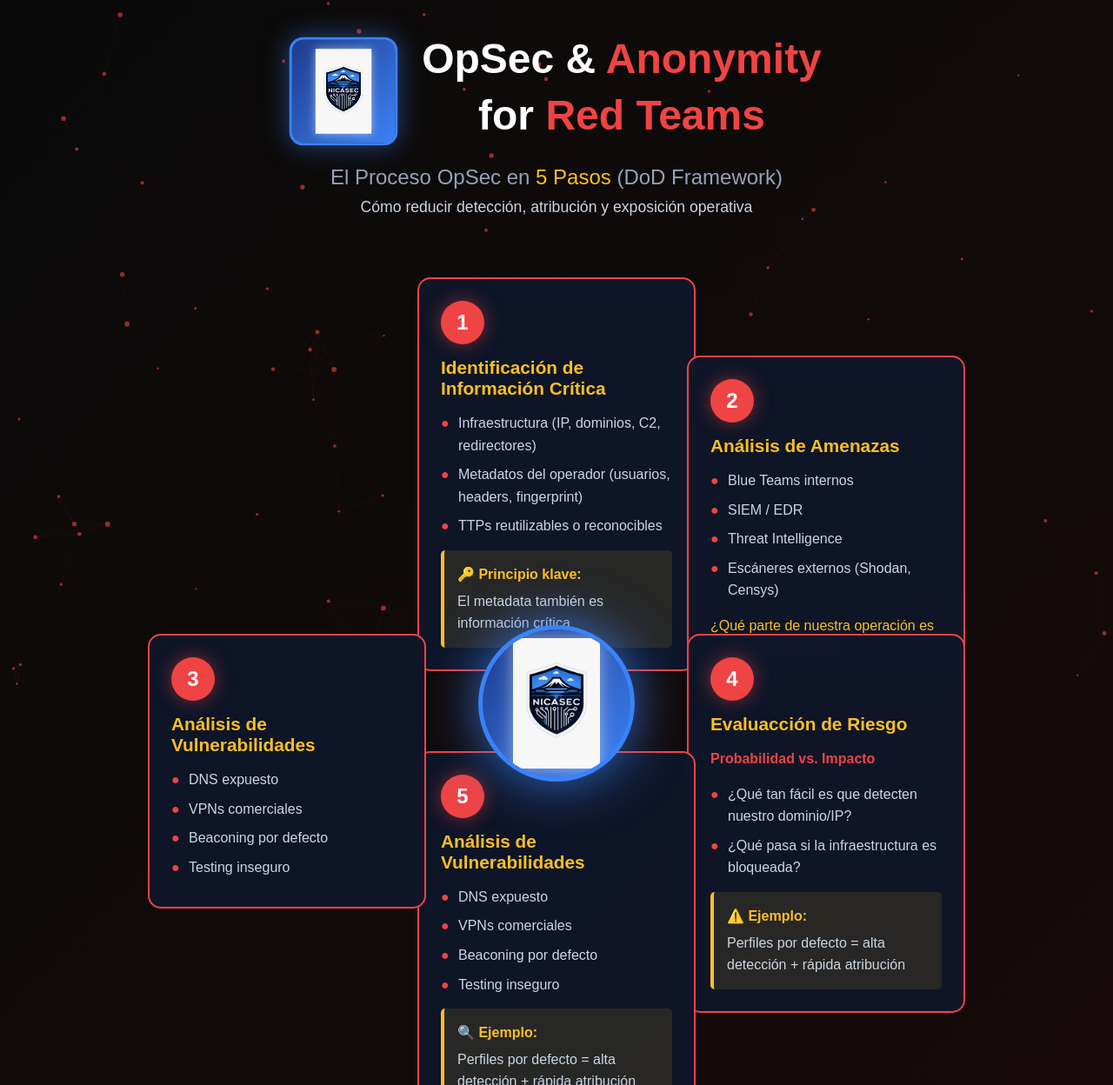
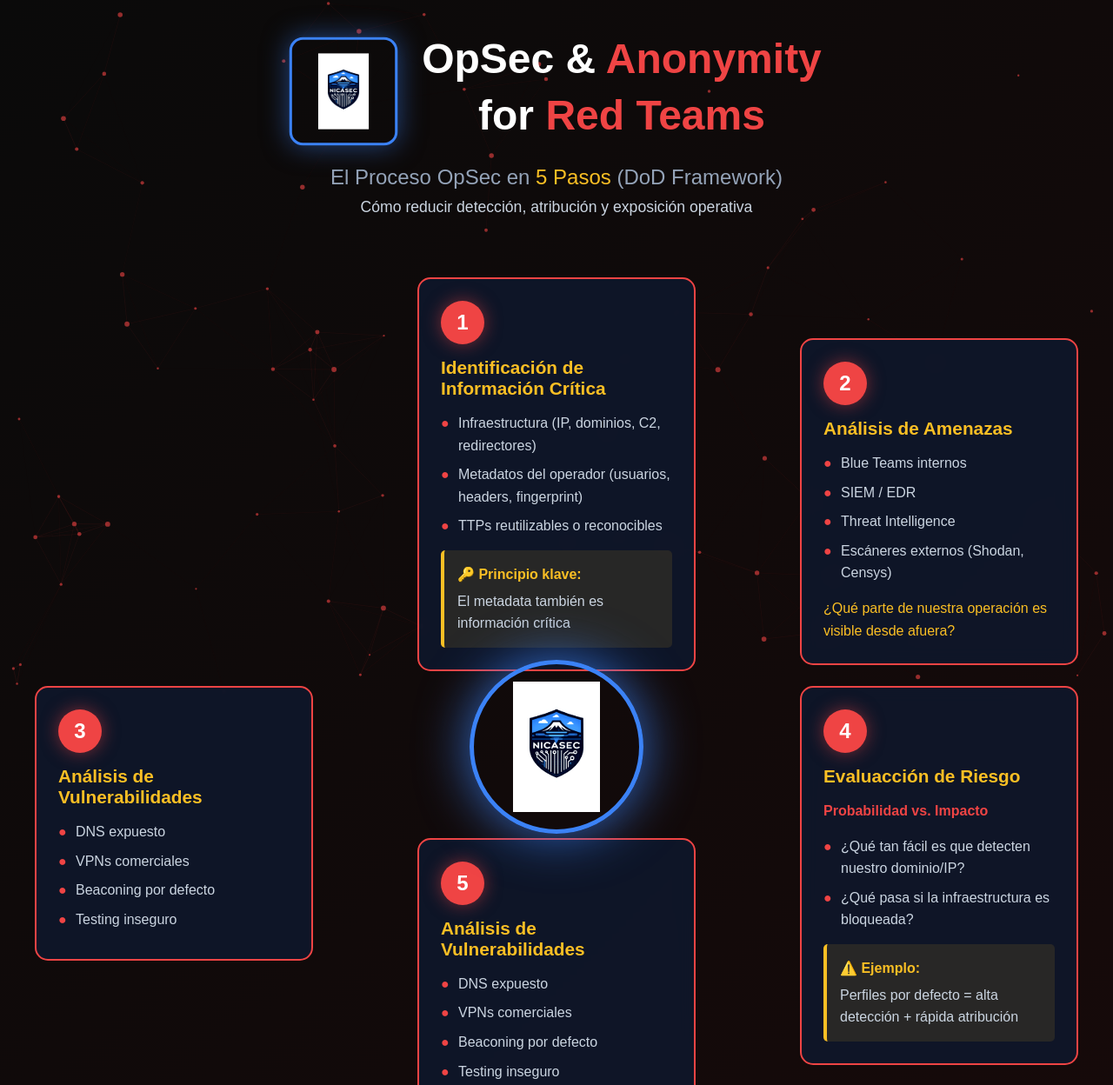
Before and after one commit to N1x-afl/opsec-redteam-infographic, a plain HTML site: page index.html in a window 1280 px wide. Shown: the top 1248 px of the page at 87% size. Drawn offline with Linux system fonts and the light colour scheme.

Commit message:
Actualizado diseño y logos
cambio en logo y diseño

```diff
--- a/index.html
+++ b/index.html
@@ -52,7 +52,7 @@
         .shield-logo {
             width: 120px;
             height: 120px;
-            background: linear-gradient(135deg, #1e3a8a 0%, #3b82f6 100%);
+            background: transparent;
             border-radius: 15px;
             display: flex;
             align-items: center;
@@ -61,14 +61,15 @@
             box-shadow: 0 0 30px rgba(59, 130, 246, 0.5);
             animation: pulse 3s ease-in-out infinite;
             overflow: hidden;
-            padding: 10px;
+            padding: 15px;
         }
 
         .shield-logo img {
             width: 100%;
             height: 100%;
             object-fit: contain;
-            filter: drop-shadow(0 0 5px rgba(255, 255, 255, 0.5));
+            filter: brightness(1.1) contrast(1.1);
+            background: transparent;
         }
 
         @keyframes pulse {
@@ -99,8 +100,8 @@
         .diagram-container {
             position: relative;
             width: 100%;
-            max-width: 1100px;
-            height: 1000px;
+            max-width: 1300px;
+            height: 1100px;
             margin: 0 auto 60px;
         }
 
@@ -109,9 +110,9 @@
             top: 50%;
             left: 50%;
             transform: translate(-50%, -50%);
-            width: 180px;
-            height: 180px;
-            background: linear-gradient(135deg, #1e3a8a 0%, #3b82f6 100%);
+            width: 200px;
+            height: 200px;
+            background: transparent;
             border-radius: 50%;
             display: flex;
             flex-direction: column;
@@ -121,14 +122,15 @@
             box-shadow: 0 0 60px rgba(59, 130, 246, 0.8);
             z-index: 10;
             overflow: hidden;
-            padding: 10px;
+            padding: 20px;
         }
 
         .center-logo img {
             width: 100%;
             height: 100%;
             object-fit: contain;
-            filter: drop-shadow(0 0 10px rgba(255, 255, 255, 0.5));
+            filter: brightness(1.1) contrast(1.1);
+            background: transparent;
         }
 
         .center-logo-text {
@@ -226,10 +228,10 @@
 
         /* Posicionamiento de los pasos */
         .step-1 { top: 10px; left: 50%; transform: translateX(-50%); }
-        .step-2 { top: 100px; right: 80px; }
-        .step-3 { top: 420px; right: 80px; }
+        .step-2 { top: 80px; right: 20px; }
+        .step-3 { top: 480px; right: 20px; }
         .step-4 { bottom: 10px; left: 50%; transform: translateX(-50%); }
-        .step-5 { top: 420px; left: 80px; }
+        .step-5 { top: 480px; left: 20px; }
 
         .conclusion {
             background: rgba(15, 23, 42, 0.95);
```
